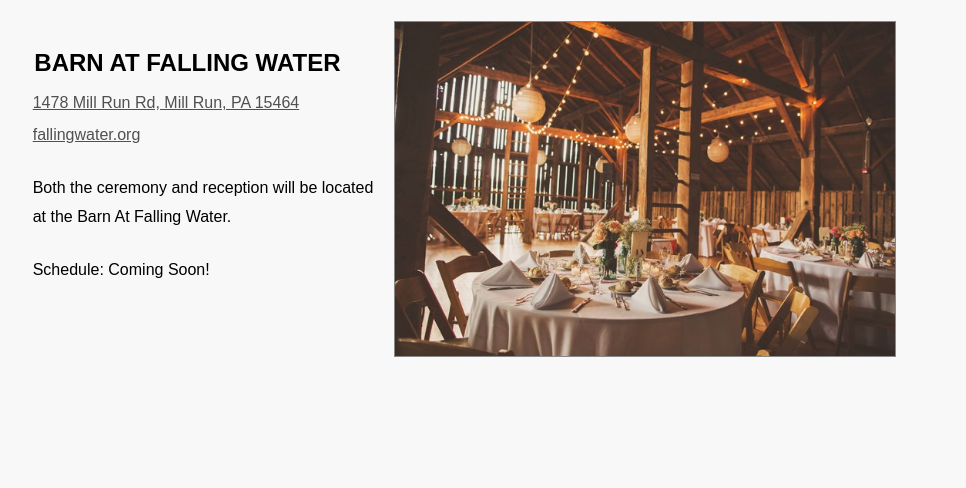
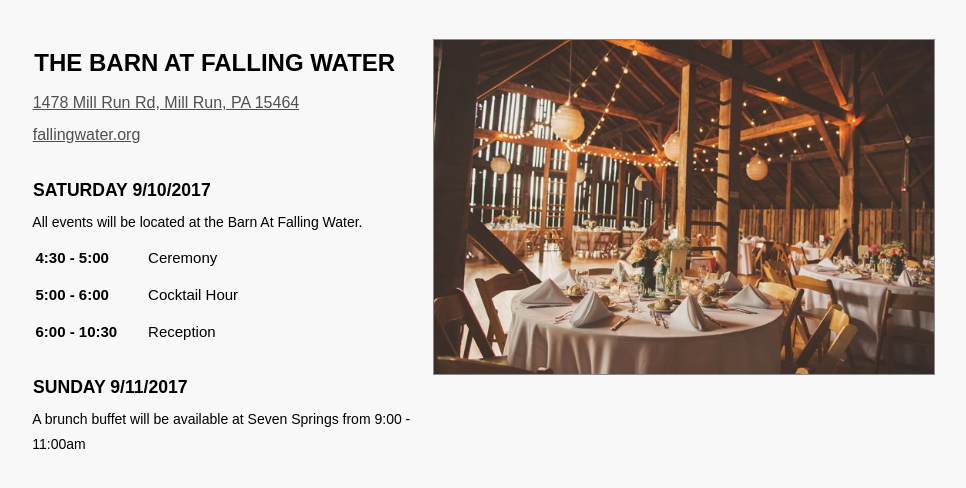
Before and after one commit to rgw0094/website, a plain HTML site: page wedding/venue.html in a window 1280 px wide. Shown: the whole page, without its empty margins (158-1124 px from the left). Drawn offline with Linux system fonts and the light colour scheme; files whose address does not match are found by name.

Commit message:
added schedule

```diff
--- a/wedding/style/style.css
+++ b/wedding/style/style.css
@@ -73,6 +73,16 @@
 	{
 		margin: 0px auto;
 		width: 911px;
+	}
+
+	.note
+	{
+		font-size: 14px
+	}
+
+	.table
+	{
+		font-size: 15px
 	}
 
 	.shuttle
@@ -277,6 +287,15 @@
 	color: #000000;
 }
 
+#page h3
+{
+	margin: 0.5em 0.2em;
+	text-transform: uppercase;
+	font-size: 1.1em;
+	font-weight: 700;
+	color: #000000;
+}
+
 #page p
 {
 	margin: 0.2em 0.2em;
--- a/wedding/venue.html
+++ b/wedding/venue.html
@@ -10,18 +10,32 @@
 	<div class="container">
 		<table>
 			<tr>
-				<td style="width: 40%; vertical-align:top">
+				<td style="width: 45%; vertical-align:top">
 					<div id="page">
-						<h2>Barn At Falling Water</h2>
+						<h2>The Barn At Falling Water</h2>
 						<p><a href='https://goo.gl/maps/ayHgDp88dL92'>1478 Mill Run Rd, Mill Run, PA 15464</a></p>
 						<p><a href='http://www.fallingwater.org'>fallingwater.org</a></p>
 						<br />
-						<p>Both the ceremony and reception will be located at the Barn At Falling Water.</p>
+						<h3>Saturday 9/10/2017</h3>
+						<p class='note'>All events will be located at the Barn At Falling Water.</p>
+						<table>
+							<tr>
+								<td><b><p class='table'>4:30 - 5:00</p></b></td><td><p class='table'>&nbsp; &nbsp; &nbsp;Ceremony</p></td>
+							</tr>
+							<tr>
+								<td><b><p class='table'>5:00 - 6:00</p></b></td><td><p class='table'>&nbsp; &nbsp; &nbsp;Cocktail Hour</p></td>
+							</tr>
+							<tr>
+								<td><b><p class='table'>6:00 - 10:30</p></b></td><td><p class='table'>&nbsp; &nbsp; &nbsp;Reception</p></td>
+							</tr>
+						</table>
 						<br />
-						<p>Schedule: Coming Soon!</p>
+						<h3>Sunday 9/11/2017</h3>
+						<p class='note'>A brunch buffet will be available at Seven Springs from 9:00 - 11:00am</p>
 					</div>
 				</td>
-				<td width="60%">
+				<td style="width: 65%; vertical-align:top">
+					<br />
 					<img src="wedding/images/venue1.jpg" width="500"></img>
 				</td>
 			</tr>
```
Also changed, not shown: wedding.html (+5 -5 lines).
